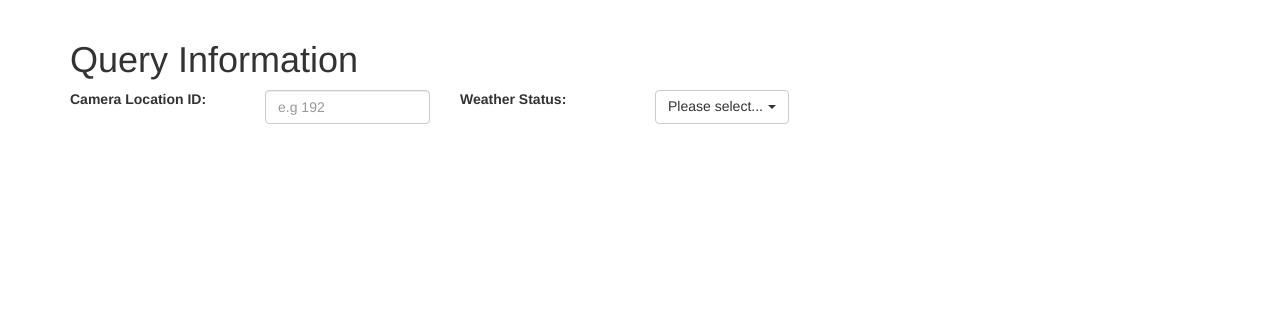
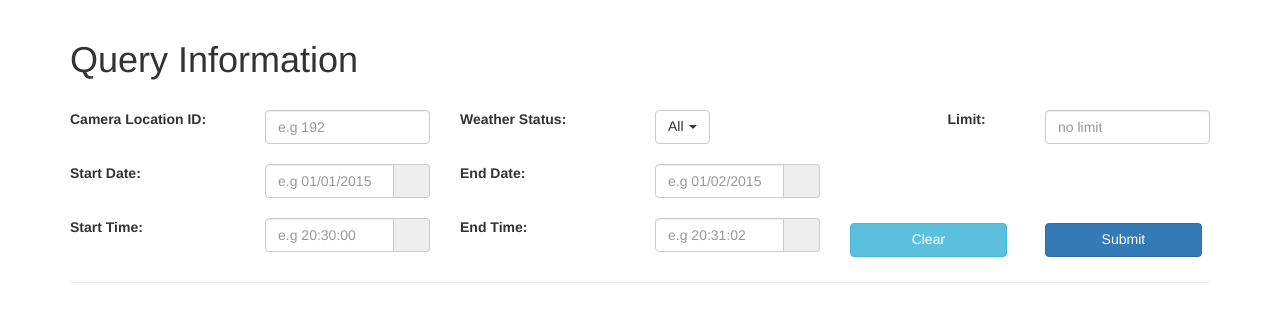
Before and after one commit to lsxliron/DOT, a Flask app: page / in a window 1280 px wide. Shown: the part 52-374 px from the top of the page. Run offline with Flask 2, Linux system fonts and the light colour scheme; some libraries are stand-ins or nearby versions; some web fonts are replaced.

Commit message:
finish working on views, need to test on vagrant server

```diff
--- /dev/null
+++ b/app/settings.py
@@ -0,0 +1,2 @@
+from sqlalchemy.ext.declarative import declarative_base
+Base = declarative_base()
--- a/app/static/js/scripts.js
+++ b/app/static/js/scripts.js
@@ -1,6 +1,84 @@
 $(document).ready(function(){
     $('#rainDropdown ul li a').on('click', function(){
         $('#rainDropdownButton').html($(this).text() + '<span class="caret"></span>')
+    });
 
-    })
-})
+    //CREATE DATE PICKERS
+    $.each(['startDate', 'endDate'], function(i, d){
+        $('#'+d).datetimepicker({
+            format: 'MM-DD-YYYY',
+            minDate: moment("01/01/1900", "MM-DD-YYYY"),
+        })
+    });
+
+
+
+
+    //CREATE TIME PICKERs
+    $.each(['startTime', 'endTime'], function(i, d){
+        $('#'+d).datetimepicker({
+            format:"hh:mm:ss"
+        })
+        .on('dp.change', function(){
+            st = $('#startTimeInput').val()
+            et = $('#endTimeInput').val()
+            if (st && et){
+                validDelta = validateTimeDelta(st,et)
+                if (validDelta){
+                    $('#startTimeInput').parent('div').addClass('has-success').removeClass('has-error')
+                    $('#endTimeInput').parent('div').addClass('has-success').removeClass('has-error')
+                }
+                else{
+                    if (!($('#startDateInput').val() != $('#endDateInput').val())){
+                        $('#startTimeInput').parent('div').removeClass('has-success').addClass('has-error')
+                        $('#endTimeInput').parent('div').removeClass('has-success').addClass('has-error')
+                    }
+                }
+            }
+        })
+    });
+
+
+     $('#startDate').on('dp.change', function(){
+        minDateValue = $('#startDate').data("DateTimePicker").viewDate()
+        minDateValue.format('mm-dd-yyyy')
+        if (minDateValue){
+            console.log(minDateValue.toDate())
+            $('#endDate').data('DateTimePicker').minDate(minDateValue.toDate());
+        }
+    });
+
+    $('#clearButton').on('click',clearForm)
+}); //END DOCUMENT READY
+
+
+function clearForm(){
+    $('#locationInput').val('');
+    $('#rainDropdownButton').html("All <span class='caret'></span>");
+    $('#limitInput').val('');
+
+    $('#startDateInput').val('')
+    $('#startDateInput').parent('div').removeClass('has-error').removeClass('has-success')
+    $('#endDateInput').val('')
+    $('#endDateInput').parent('div').removeClass('has-error').removeClass('has-success')
+    $('#startTimeInput').val('')
+    $('#startTimeInput').parent('div').removeClass('has-error').removeClass('has-success')
+    $('#endTimeInput').val('')
+    $('#endTimeInput').parent('div').removeClass('has-error').removeClass('has-success')
+}
+
+function validateDatesDelta(sd, ed){
+    startDate = moment(sd, 'mm/dd/yyyy');
+    endDate = moment(ed, 'mm/dd/yyyy');
+    if (endDate - startDate < 0)
+        return false;
+    return true;
+}
+
+function validateTimeDelta(st, et){
+    startTime = moment(st, 'hh:mm:ss');
+    endTime = moment(et, 'hh:mm:ss');
+    if (endTime - startTime < 0)
+        return false;
+    return true;
+}
--- a/app/static/styles/bsVariables.scss
+++ b/app/static/styles/bsVariables.scss
@@ -80,7 +80,8 @@ $headings-color:          inherit !default;
 
 // [converter] If $bootstrap-sass-asset-helper if used, provide path relative to the assets load path.
 // [converter] This is because some asset helpers, such as Sprockets, do not work with file-relative paths.
-$icon-font-path: if($bootstrap-sass-asset-helper, "bootstrap/", "../fonts/bootstrap/") !default;
+// $icon-font-path: if($bootstrap-sass-asset-helper, "bootstrap/", "../fonts/bootstrap/") !default;
+$icon-font-path: if($bootstrap-sass-asset-helper, "bootstrap/", "../bower_components/bootstrap-sass-official/assets/fonts/bootstrap/") !default;
 
 //** File name for all font files.
 $icon-font-name:          "glyphicons-halflings-regular" !default;
--- a/app/static/styles/styles.scss
+++ b/app/static/styles/styles.scss
@@ -7,3 +7,17 @@ label{
 .caret{
     margin-left:5px !important;
 }
+.row{margin-bottom:20px}
+
+.buttonDiv{
+    @media (max-width: $screen-sm-max){
+        text-align:center;
+        button{margin-top:15px;}
+    }
+    button{
+        margin-top:5px;
+        margin-bottom:5px;
+        @media (max-width: $screen-sm-max){width:60%;}
+        @media (min-width: $screen-md-min){width:95%;}
+    }
+}
--- a/app/templates/base.html
+++ b/app/templates/base.html
@@ -9,6 +9,7 @@
 
     <title>DOT</title>
     <link rel="stylesheet" href="{{ url_for('static', filename='styles/styles.css') }}" />
+    <link rel="stylesheet" href="{{ url_for('static', filename='bower_components/eonasdan-bootstrap-datetimepicker/build/css/bootstrap-datetimepicker.min.css') }}" />
 </head>
 <body>
 
@@ -70,8 +71,12 @@
 
 <script type="text/javascript" src="{{ url_for('static', filename='bower_components/jquery/dist/jquery.min.js') }}"></script>
 <script type="text/javascript" src="{{ url_for('static', filename='bower_components/bootstrap-sass-official/assets/javascripts/bootstrap.min.js') }}"></script>
-<script type="text/javascript" src="{{ url_for('static', filename='bower_components/bootstrap-datepicker/dist/js/bootstrap-datepicker.min.js') }}"></script>
+<script type="text/javascript" src="{{ url_for('static', filename='bower_components/moment/min/moment.min.js') }}"></script>
+<script type="text/javascript" src="{{ url_for('static', filename='bower_components/eonasdan-bootstrap-datetimepicker/build/js/bootstrap-datetimepicker.min.js') }}"></script>
+
+
 <script type="text/javascript" src="{{ url_for('static', filename='js/scripts.js') }}"></script>
+
 
 </body>
 </html>
--- a/app/templates/index.html
+++ b/app/templates/index.html
@@ -6,31 +6,98 @@
         <h1>Query Information</h1>
     </div>
     <div class="row">
-        <div class="col-md-2">
+        <div class="col-xs-8 col-md-2">
             <label>Camera Location ID:</label>
         </div>
 
-        <div class="col-md-2">
-            <input class="form-control" type="text" placeholder="e.g 192" />
+        <div class="col-xs-4 col-md-2">
+            <input id="locationInput" class="form-control" type="text" placeholder="e.g 192" />
         </div>
 
-        <div class="col-md-2">
+        <div class="col-xs-8 col-md-2">
             <label>Weather Status:</label>
         </div>
 
-        <div class="col-md-4">
+        <div class="col-xs-4 col-md-3">
             <div class="drowdown" id="rainDropdown">
-                <button id="rainDropdownButton" class="btn btn-default dropdown-toggle" type="button" data-toggle="dropdown">Please select...<span class="caret"></span>
+                <button id="rainDropdownButton" class="btn btn-default dropdown-toggle" type="button" data-toggle="dropdown">All<span class="caret"></span>
                 </button>
 
                 <ul class="dropdown-menu">
+                    <li><a>All</a></li>
                     <li><a>Not rainy</a></li>
                     <li><a>Rainy</a></li>
-                    <li><a>Both</a></li>
                 </ul>
             </div>
         </div>
-    </div>
+        <div class="col-xs-8 col-md-1">
+            <label>Limit:</label>
+        </div>
+        <div class="col-xs-4 col-md-2">
+            <input id="limitInput" type="text" class="form-control" placeholder="no limit"/>
+        </div>
+    </div> <!-- ROW -->
+    <div class="row">
+        <div class="col-xs-5 col-md-2">
+            <label>Start Date:</label>
+        </div>
+        <div class="col-xs-7 col-md-2">
+            <div class="input-group date" id="startDate">
+                <input id="startDateInput" type="text" class="form-control" placeholder="e.g 01/01/2015" />
+                <span class="input-group-addon">
+                    <span class="glyphicon glyphicon-calendar"></span>
+                </span>
+            </div>
+        </div>
+        <div class="col-xs-5 col-md-2">
+            <label>End Date:</label>
+        </div>
+        <div class="col-xs-7 col-md-2">
+            <div class="input-group date" id="endDate">
+                <input id="endDateInput" type="text" class="form-control" placeholder="e.g 01/02/2015" />
+                <span class="input-group-addon">
+                    <span class="glyphicon glyphicon-calendar"></span>
+                </span>
+            </div>
+        </div>
+    </div> <!-- ROW -->
+
+    <div class="row">
+        <div class="col-xs-5 col-md-2">
+            <label>Start Time:</label>
+        </div>
+
+        <div class="col-xs-7 col-md-2">
+            <div class="input-group date" id="startTime">
+                <input id="startTimeInput" type="text" class="form-control" placeholder="e.g 20:30:00" />
+                <span class="input-group-addon">
+                    <span class="glyphicon glyphicon-calendar"></span>
+                </span>
+            </div>
+        </div>
+
+        <div class="col-xs-5 col-md-2">
+            <label>End Time:</label>
+        </div>
+        <div class="col-xs-7 col-md-2">
+            <div class="input-group date" id="endTime">
+                <input id="endTimeInput" type="text" class="form-control" placeholder="e.g 20:31:02" />
+                <span class="input-group-addon">
+                    <span class="glyphicon glyphicon-calendar"></span>
+                </span>
+            </div>
+        </div>
+        <div class="col-xs-6 col-md-2 buttonDiv">
+            <button class="btn btn-info" id="clearButton">Clear</button>
+        </div>
+        <div class="col-xs-6 col-md-2 buttonDiv">
+            <button class="btn btn-primary" id="submitButton">Submit</button>
+        </div>
+
+    </div> <!-- ROW -->
+
+    <hr>
+
 </div> <!-- CONTAINER -->
 
 
--- a/app/views.py
+++ b/app/views.py
@@ -1,6 +1,158 @@
-from app import app
-from flask import render_template, url_for
-
+from app import app, db
+from flask import render_template, url_for, request, jsonify, Response, stream_with_context
+from models import DotImage
+import datetime
+import aux
+import json
+import ipdb
 @app.route('/')
 def index():
     return render_template('index.html',a="AAA")
+
+
+@app.route('/getData1', methods=["GET", "POST"])
+def getData():
+    startDate = request.args.get('startDate')
+    endDate = request.args.get('endDate')
+    location = request.args.get('location')
+    limit = request.args.get('limit')
+    weatherStatus = request.args.get('weatherStatus')
+    startTime = request.args.get('startTime')
+    endTime = request.args.get('endTime')
+
+    dateLst = aux.getDates(startDate, endDate)
+    timeLst = aux.getTimes(startTime, endTime)
+    # ipdb.set_trace()
+    print request.args
+    if weatherStatus == 'All':
+        rain = None
+
+    elif weatherStatus == 'Rainy':
+        rain = 1
+    else:
+        rain = 0
+
+    if limit == "":
+        limit = None
+
+    if location == "":
+        location = None
+
+    limit = int(limit) if limit.isdigit() else None
+
+    if type(dateLst) == str:
+        return jsonify(err=dateLst)
+
+    elif type(timeLst) == str:
+        return jsonify(err=timeLst)
+
+    else:
+        startTime, endTime = timeLst
+        startDate, endDate = dateLst
+
+        results = aux.getResults(db, startDate, endDate, startTime, endTime, location, rain, limit)
+
+        resultsList = []
+
+        for item in  results:
+            temp = dict()
+            temp['id'] = item.id
+            temp['location'] = item.locationId
+            temp['rain'] = item.rain
+            temp['date'] = item.date.strftime("%m/%d/%Y")
+            temp['time'] = item.time.strftime("%H:%M:%S")
+
+            resultsList.append(temp)
+
+        return jsonify(images=resultsList)
+
+@app.route('/getData', methods=['GET', 'POST'])
+def sendResponse():
+    # ipdb.set_trace()
+    data = json.loads(request.data)
+    dateLst = aux.getDates(data['startDate'], data['endDate'])
+    timeLst = aux.getTimes(data['startTime'], data['endTime'])
+
+
+    if data['weatherStatus'] == 'All':
+        rain = None
+
+    elif data['weatherStatus'] == 'Rainy':
+        rain = 1
+    else:
+        rain = 0
+
+    if data['limit'] == "":
+        limit = None
+
+    if data['location'] == "":
+        location = None
+
+    limit = int(data['limit']) if (data['limit'] is not None and data['limit'].isdigit()) else None
+
+    if type(dateLst) == str:
+        return jsonify(err=dateLst)
+
+    elif type(timeLst) == str:
+        return jsonify(err=timeLst)
+
+    else:
+        startTime, endTime = timeLst
+        startDate, endDate = dateLst
+
+        results = aux.getResults(db, startDate, endDate, startTime, endTime, location, rain, limit)
+
+        def generate():
+            if results.count():
+                for row in results:
+                    item = dict()
+                    item['imgId'] = str(row.id).encode('utf8')
+                    item['location'] = str(row.locationId).encode('utf8')
+                    item['date'] = str(row.date).encode('utf8')
+                    item['time'] = str(row.time).encode('utf8')
+                    item['rain'] = str(row.rain).encode('utf8')
+                    yield json.dumps(item) + ','
+            else:
+                yield json.dumps('{}') + ','
+        return Response(generate(), mimetype='text')
+
+
+
+
+# @app.route('/large', methods=['GET', 'POST'])
+# def sendResponse():
+#     print request
+#     ipdb.set_trace()
+#     startDate = datetime.date(2000,1,1)
+#     endDate = datetime.date(2017,1,1)
+#     def generate():
+#         for i in range(0,100):
+#             res = aux.getResults(db, startDate, endDate)
+#             for item in res:
+#                 temp = dict()
+#                 temp["id"] = str(item.id).encode('utf8')
+#                 temp["location"] = str(item.locationId).encode('utf8')
+#                 temp["rain"] = str(item.rain).encode('utf8')
+#                 temp["date"] = str(item.date.strftime("%m/%d/%Y")).encode('utf8')
+#                 temp["time"] = str(item.time.strftime("%H:%M:%S")).encode('utf8')
+#                 yield json.dumps(temp) + ','
+#     return Response(generate(), mimetype='text')
+
+# @app.route('/large2', methods=['GET', 'POST'])
+# def sendResponsee():
+#     print request
+#     ipdb.set_trace()
+#     startDate = datetime.date(2000,1,1)
+#     endDate = datetime.date(2017,1,1)
+#     def generate():
+#         for i in range(0,100):
+#             res = aux.getResults(db, startDate, endDate)
+#             for item in res:
+#                 temp = dict()
+#                 temp["id"] = str(item.id).encode('utf8')
+#                 temp["location"] = str(item.locationId).encode('utf8')
+#                 temp["rain"] = str(item.rain).encode('utf8')
+#                 temp["date"] = str(item.date.strftime("%m/%d/%Y")).encode('utf8')
+#                 temp["time"] = str(item.time.strftime("%H:%M:%S")).encode('utf8')
+#                 yield json.dumps(temp) + ','
+#     return Response(generate(), mimetype='text')
--- a/bower.json
+++ b/bower.json
@@ -3,6 +3,7 @@
     "version": "0.1",
     "dependencies":{
         "bootstrap-sass-official": null,
-        "bootstrap-datepicker": null
+        "bootstrap-datepicker": null,
+        "eonasdan-bootstrap-datetimepicker":null,
     }
 }
--- a/config.py
+++ b/config.py
@@ -1,2 +1,2 @@
-SQLALCHEMY_DATABASE_URI = 'sqlite:///scripts/DOT.db'
+SQLALCHEMY_DATABASE_URI = 'sqlite:///db/DOT.db'
 SQLALCHEMY_TRACK_MODIFICATIONS = False
```
Also changed, not shown: app/__init__.py (+10 -1 lines), app/aux.py (added, +117 -0 lines), app/static/styles/styles.css, 1 other file.
